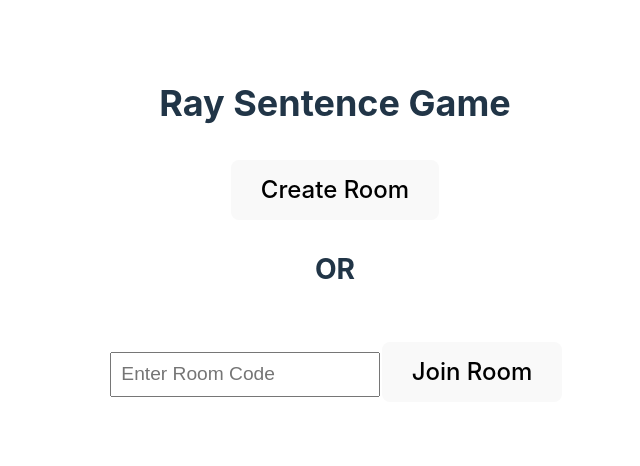
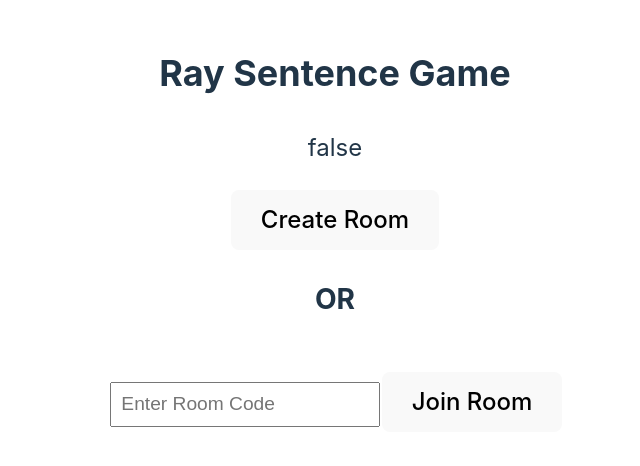
Before and after one commit to rahilchughtai/vite-react-app, a React (Vite) app: page / in a window 1280 px wide. Shown: the part 176-642 px from the top of the page, without its empty margins (305-945 px from the left). Built offline with nearby package versions, Linux system fonts and the light colour scheme; no server answers.

Commit message:
update ui

```diff
--- a/src/App.tsx
+++ b/src/App.tsx
@@ -14,11 +14,12 @@ function App() {
 
   useEffect(() => {
     function onConnect() {
-      console.log(isConnected)
+      console.log('user connected');
       setIsConnected(true);
     }
 
     function onDisconnect() {
+      console.log('user disconnected');
       setIsConnected(false);
     }
 
@@ -29,7 +30,6 @@ function App() {
       socket.off('connect', onConnect);
       socket.off('disconnect', onDisconnect);
     };
-
   }, [isConnected]);
 
   // Function to create a new room
@@ -48,7 +48,7 @@ function App() {
   // Function to join an existing room
   const joinRoom = async () => {
     // eslint-disable-next-line @typescript-eslint/no-explicit-any
-    socket.emit('join-room', roomInput, (response:any) => {
+    socket.emit('join-room', roomInput, (response: any) => {
       if (!response.success) {
         return console.error(response.error);
       }
@@ -60,7 +60,8 @@ function App() {
 
   return (
     <div className="App">
-      <h2>Ray Sentence Game</h2>
+      <h2>Ray Sentence Game </h2>
+      <p>{JSON.stringify(isConnected)}</p>
       {roomCode ? (
         <Room playerType={playerType} roomCode={roomCode} />
       ) : (
```
